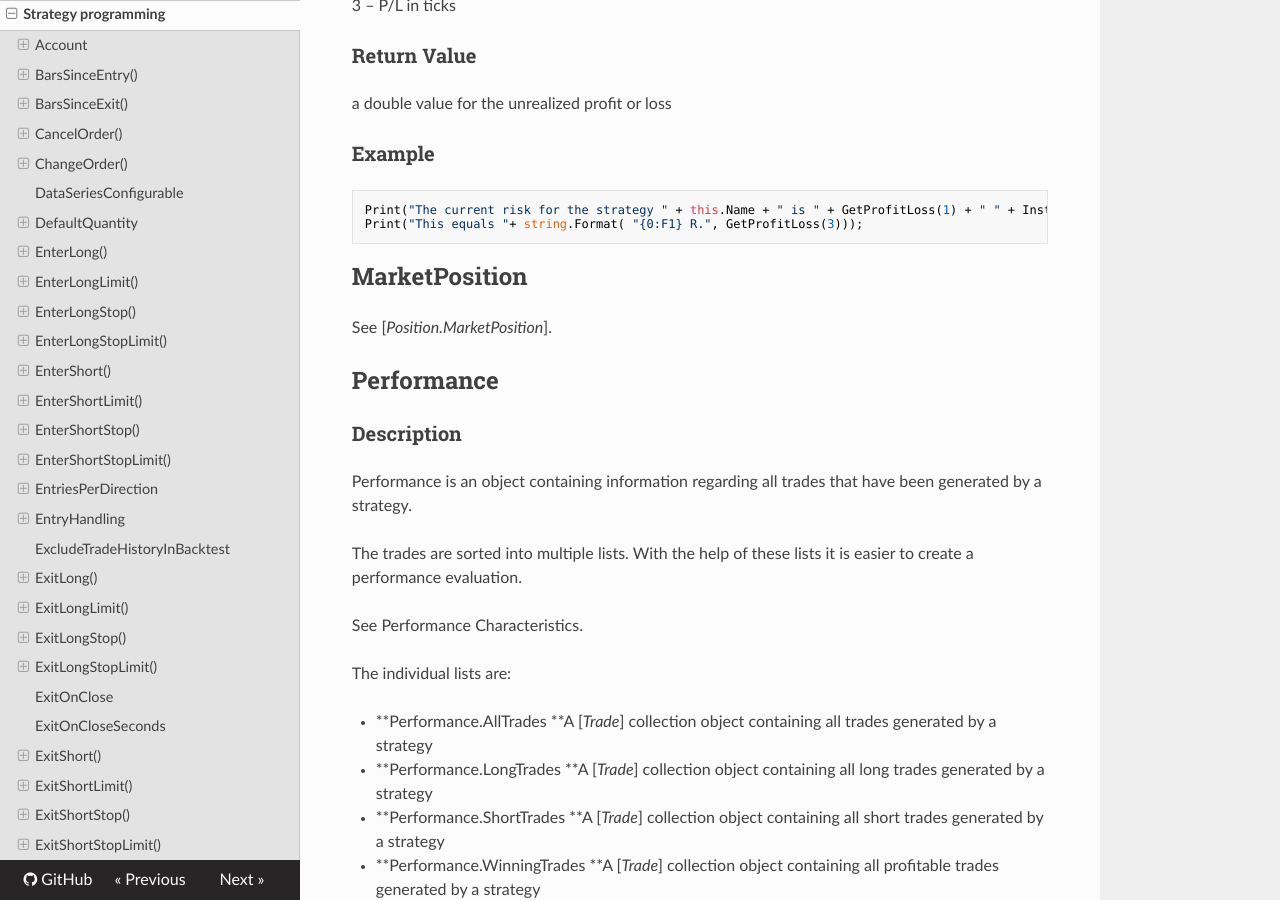
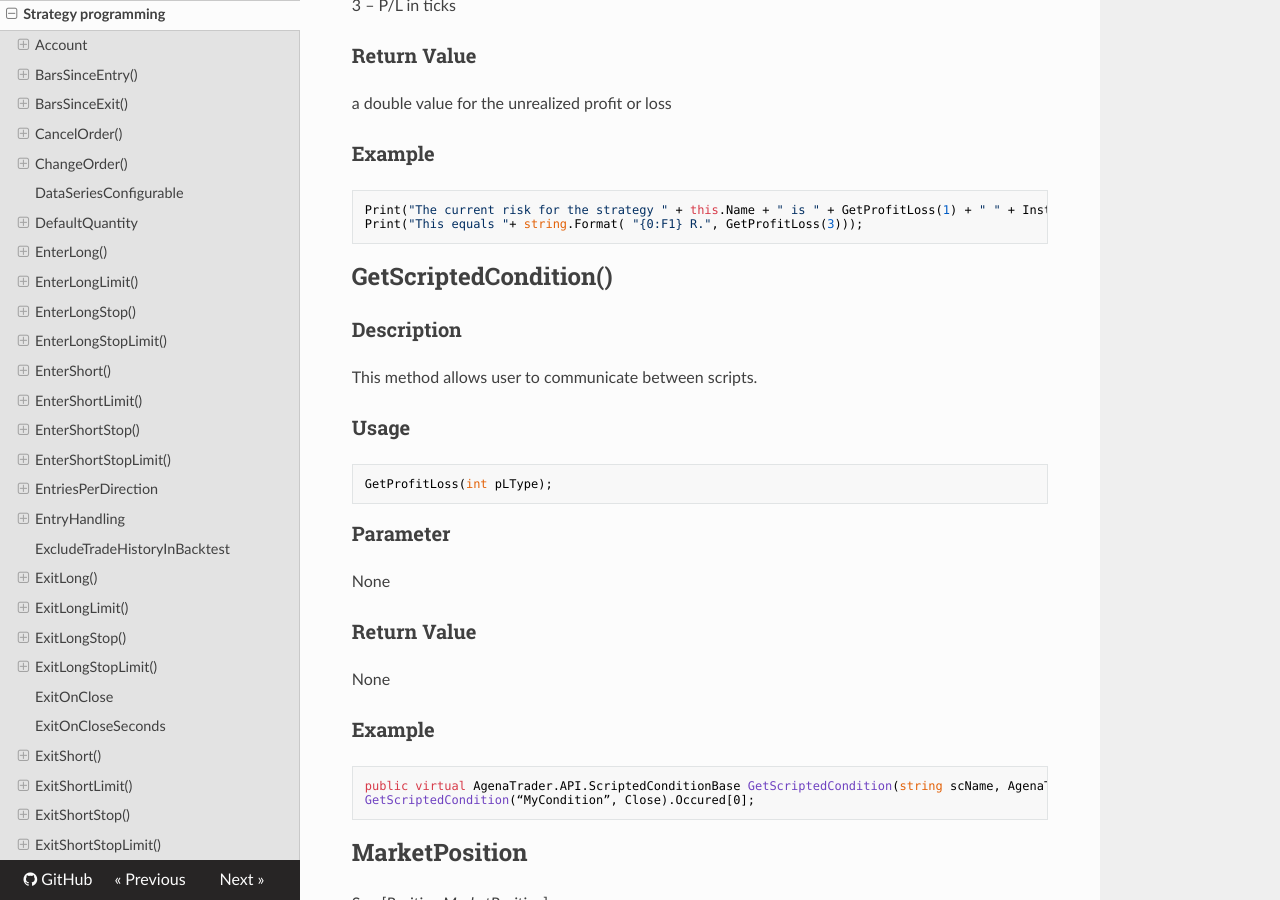
Before and after one commit to AgenaTrader/AgenaScript-documentation, an MkDocs documentation site: the page built from sources/strategy_programming.md, in a window 1280 px wide and 900 px high, scrolled down 25973 px. Built offline with MkDocs 1.6.1, drawn with Linux system fonts in a browser that asks for light colours; nearby versions of some CDN libraries; old or Windows-style settings are respelled for this version of MkDocs.

Commit message:
Update strategy_programming.md

````diff
--- a/sources/strategy_programming.md
+++ b/sources/strategy_programming.md
@@ -1041,7 +1041,26 @@ a double value for the unrealized profit or loss
 Print("The current risk for the strategy " + this.Name + " is " + GetProfitLoss(1) + " " + Instrument.Currency);
 Print("This equals "+ string.Format( "{0:F1} R.", GetProfitLoss(3)));
 ```
-
+## GetScriptedCondition()
+### Description
+This method allows user to communicate between scripts.
+
+### Usage
+```cs
+GetProfitLoss(int pLType);
+```
+
+### Parameter
+None
+
+### Return Value
+None
+
+### Example
+```cs
+public virtual AgenaTrader.API.ScriptedConditionBase GetScriptedCondition(string scName, AgenaTrader.Plugins.IDataSeries input)
+GetScriptedCondition(“MyCondition”, Close).Occured[0];
+```
 ## MarketPosition
 See [*Position.MarketPosition*].
 
````
